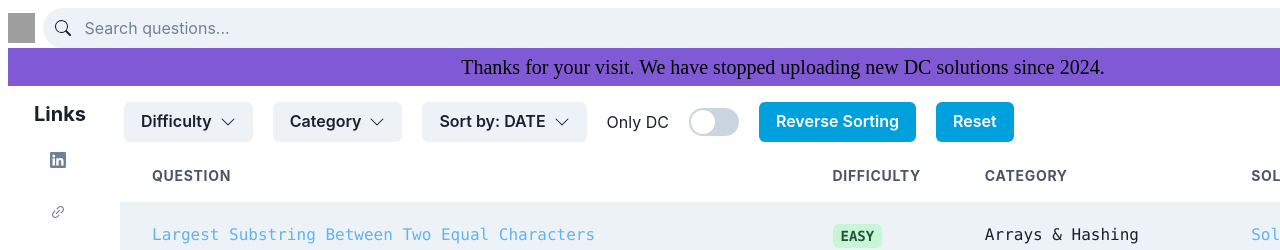
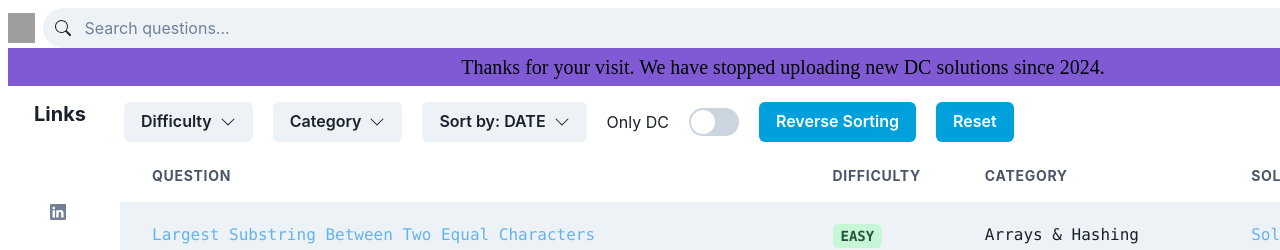
Before and after one commit to LeeHengYu/leetcode-reviewer, a React (Vite) app: page / in a window 1280 px wide. Shown: the top 250 px of the page. Built offline with nearby package versions, Linux system fonts and the light colour scheme; grey boxes are pictures that could not be loaded.

Commit message:
add leetcode link/refactor

```diff
--- a/src/components/Sidebar.tsx
+++ b/src/components/Sidebar.tsx
@@ -1,4 +1,4 @@
-import { Box, Heading, Icon, Link, VStack } from "@chakra-ui/react";
+import { Box, Heading, Icon, Image, Link, VStack, createIcon } from "@chakra-ui/react";
 import { IconType } from "react-icons";
 import {
   AiOutlineInstagram,
@@ -7,7 +7,11 @@
 } from "react-icons/ai";
 import { BsLinkedin } from "react-icons/bs";
 import { FaPodcast } from "react-icons/fa";
-import links from "../data/links";
+
+const leetCodeIcon = createIcon({
+  displayName: 'LeetCode Icon',
+  d: 'M13.483 0a1.374 1.374 0 0 0-.961.438L7.116 6.226l-3.854 4.126a5.266 5.266 0 0 0-1.209 2.104 5.35 5.35 0 0 0-.125.513 5.527 5.527 0 0 0 .062 2.362 5.83 5.83 0 0 0 .349 1.017 5.938 5.938 0 0 0 1.271 1.818l4.277 4.193.039.038c2.248 2.165 5.852 2.133 8.063-.074l2.396-2.392c.54-.54.54-1.414.003-1.955a1.378 1.378 0 0 0-1.951-.003l-2.396 2.392a3.021 3.021 0 0 1-4.205.038l-.02-.019-4.276-4.193c-.652-.64-.972-1.469-.948-2.263a2.68 2.68 0 0 1 .066-.523 2.545 2.545 0 0 1 .619-1.164L9.13 8.114c1.058-1.134 3.204-1.27 4.43-.278l3.501 2.831c.593.48 1.461.387 1.94-.207a1.384 1.384 0 0 0-.207-1.943l-3.5-2.831c-.8-.647-1.766-1.045-2.774-1.202l2.015-2.158A1.384 1.384 0 0 0 13.483 0zm-2.866 12.815a1.38 1.38 0 0 0-1.38 1.382 1.38 1.38 0 0 0 1.38 1.382H20.79a1.38 1.38 0 0 0 1.38-1.382 1.38 1.38 0 0 0-1.38-1.382z'
+})
 
 const iconMap: { [key: string]: IconType } = {
   Linkedin: BsLinkedin,
@@ -17,17 +21,28 @@
   "Contact Me": AiOutlineMail,
 };
 
+const links = [
+  {text: "Linkedin", url: "https://www.linkedin.com/in/heng-yu-lee-4b179420a/"},
+  {text: "Linktree", url: "https://linktr.ee/hengyulee"},
+  {text: "Contact Me", url: "mailto:hengyuli901229@gmail.com"}
+];
+
+
 const Sidebar = () => {
   return (
     <VStack paddingY={2}>
       <Heading size="md" marginBottom={2}>
         Links
       </Heading>
+      <Box marginLeft={2} marginY={2} key="leetcode" boxSize={7}>
+        <Link href = "https://leetcode.com/hengyulee">
+          <Icon as={leetCodeIcon} color="white"/>
+        </Link>
+      </Box>
       {links.map((data) => (
         <Box marginLeft={2} marginY={2} key={data.text} boxSize={7}>
           <Link href={data.url} target="_blank">
             <Icon as={iconMap[data.text]} color="gray.500" />
-            {/* {data.text} */}
           </Link>
         </Box>
       ))}
--- a/src/data/links.ts
+++ /dev/null
@@ -1,8 +0,0 @@
-const links = [
-    {text: "Linkedin", url: "https://www.linkedin.com/in/heng-yu-lee-4b179420a/"},
-    // {text: "Instagram", url: "https://www.instagram.com/khhk_universitydegenerate/"},
-    {text: "Linktree", url: "https://linktr.ee/hengyulee"},
-    {text: "Contact Me", url: "mailto:hengyuli901229@gmail.com"}
-];
-
-export default links;
```
